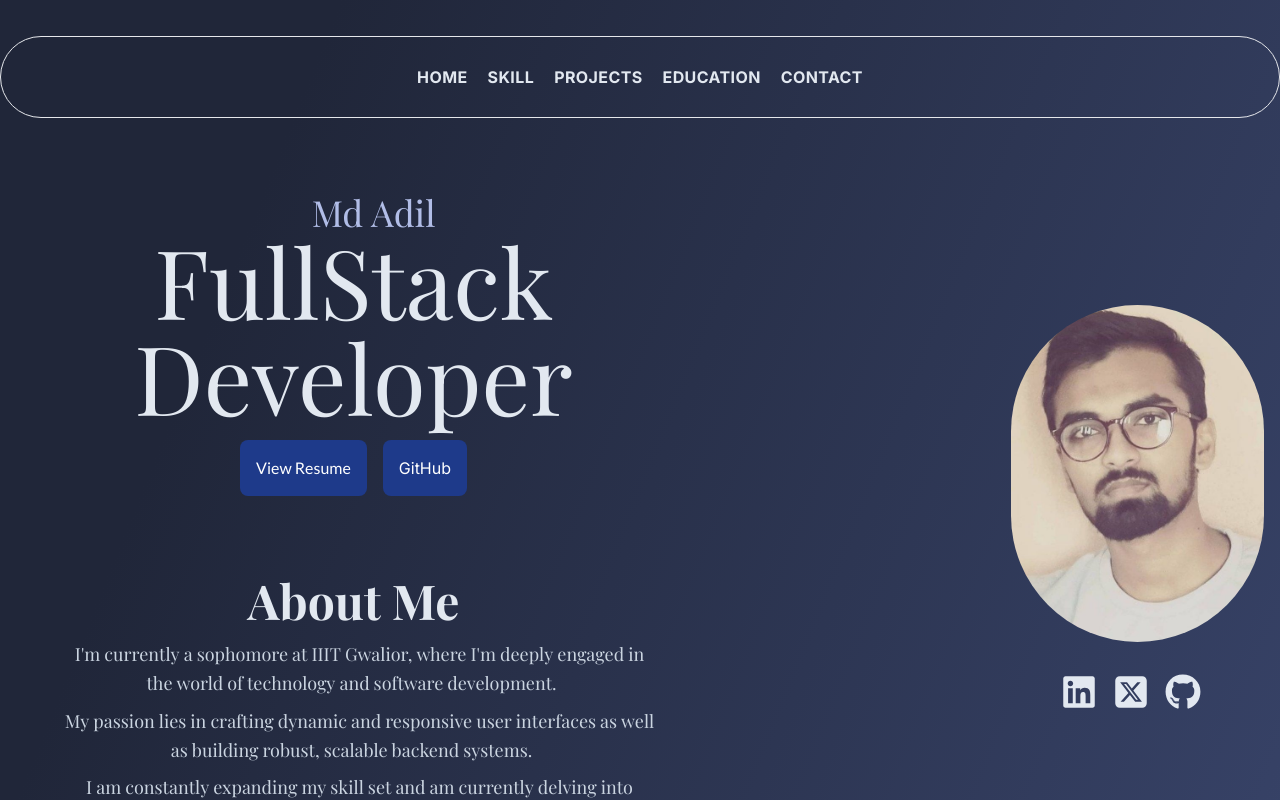
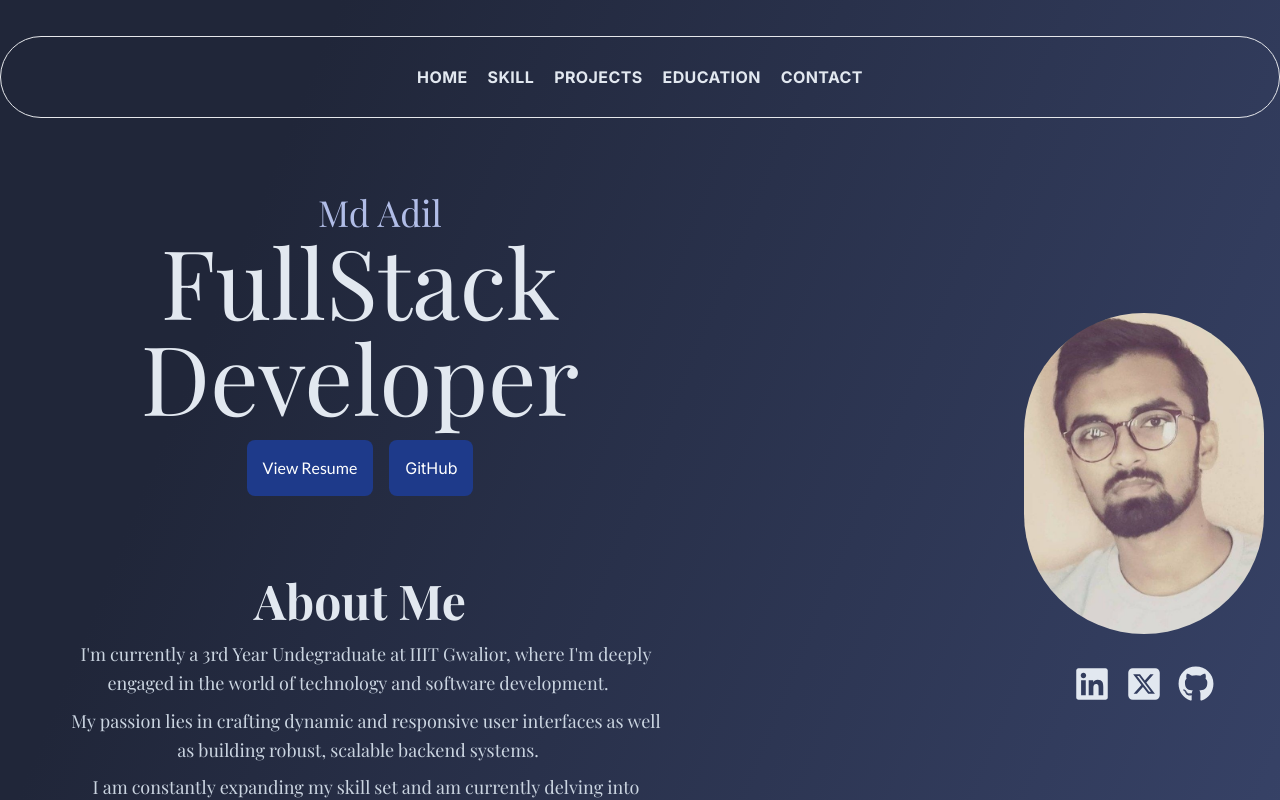
Before and after one commit to eyeaadil/Personal-Portfolio, a Next.js app: page / in a window 1280 px wide. Shown: the top 800 px of the page. Built offline with nearby package versions, Linux system fonts and the light colour scheme.

Commit message:
Change the About

```diff
--- a/app/_component/About.jsx
+++ b/app/_component/About.jsx
@@ -4,11 +4,11 @@ import { motion } from 'framer-motion';
 
 const About = () => {
   const paragraph = `
-    I'm currently a sophomore at IIIT Gwalior, where I'm deeply engaged in the world of technology and software development.
+    I'm currently a 3rd Year Undegraduate at IIIT Gwalior, where I'm deeply engaged in the world of technology and software development.
     My passion lies in crafting dynamic and responsive user interfaces as well as building robust, scalable backend systems.
     I am constantly expanding my skill set and am currently delving into DevOps practices.
     I'm on the lookout for internship opportunities where I can apply my skills and continue to grow as a developer.
-    When I'm not immersed in code, you'll find me enjoying competitive gaming, particularly BGMI and Valorant.
+    When I'm not immersed in code, you'll find me scrolling Twitter,LinkedIn And Youtube.
     I also have a keen interest in travel and love discovering new places and cultures.
     Feel free to reach out if you'd like to connect or discuss potential opportunities!
   `;
```
